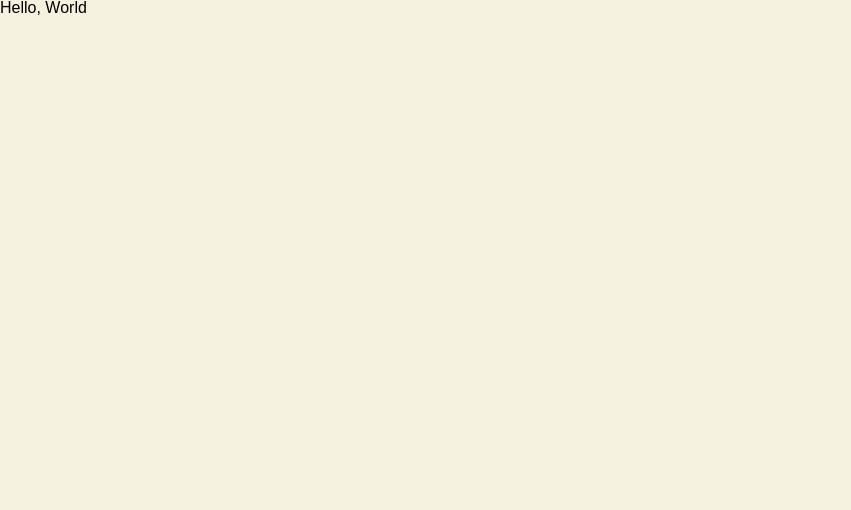
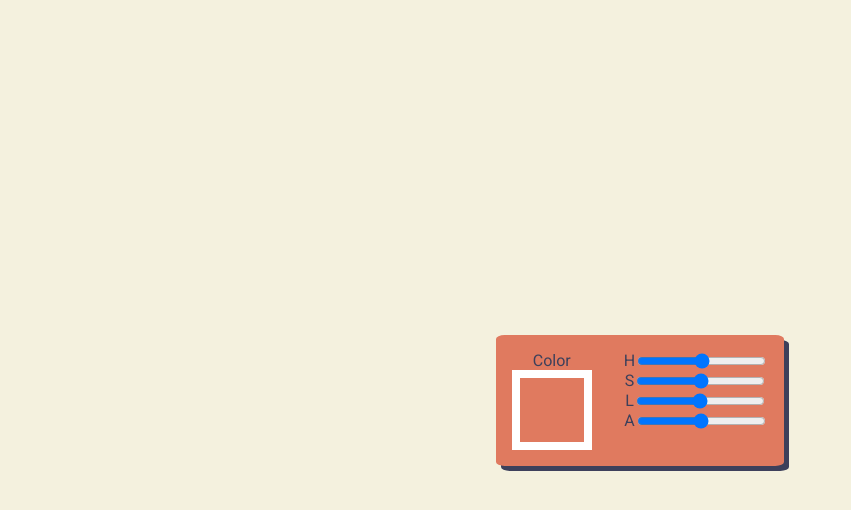
Before and after one commit to drewwdev/ColorPicker, a React (Vite) app: page / in a window 1280 px wide. Shown: the top 510 px of the page, without its empty margins (0-851 px from the left). Built offline with nearby package versions, Linux system fonts and the light colour scheme.

Commit message:
html and css finished

```diff
--- a/src/App.tsx
+++ b/src/App.tsx
@@ -1,4 +1,29 @@
 import React from 'react'
 export function App() {
-  return <div>Hello, World</div>
+  return (
+    <div>
+      <main>
+        <aside>
+          Color
+          <div className="colorpreview"></div>
+        </aside>
+        <div className="sliders">
+          <div className="hue">
+            H <input type="range" />
+          </div>
+          <div className="saturation">
+            S <input type="range" />
+          </div>
+          <div className="lightness">
+            L
+            <input type="range" />
+          </div>
+          <div className="alpha">
+            A
+            <input type="range" />
+          </div>
+        </div>
+      </main>
+    </div>
+  )
 }
--- a/src/index.scss
+++ b/src/index.scss
@@ -1,5 +1,9 @@
+@import url('https://fonts.googleapis.com/css2?family=Roboto&display=swap');
+
 :root {
-  font: 16px / 1 sans-serif;
+  font: 16px;
+  font-family: 'Roboto', sans-serif;
+  color: #3d405b;
 }
 html {
   height: 100%;
@@ -8,4 +12,43 @@ body {
   margin: 0;
   min-height: 100%;
   background-color: #f4f1de;
+
+  display: flex;
+  justify-content: center;
+  align-items: center;
 }
+main {
+  background-color: #e07a5f;
+  box-shadow: 5px 5px #3d405b;
+
+  display: flex;
+  flex-direction: row;
+  border-radius: 3%;
+}
+aside {
+  padding: 1rem;
+
+  display: flex;
+  flex-direction: column;
+  align-items: center;
+}
+.sliders {
+  padding: 1rem;
+
+  display: flex;
+  flex-direction: column;
+  align-items: center;
+}
+div {
+  display: flex;
+  flex-direction: row;
+  align-items: center;
+}
+.colorpreview {
+  width: 4rem;
+  height: 4rem;
+  background-color: none;
+  border: white;
+  border-width: 0.5rem;
+  border-style: solid;
+}
```
